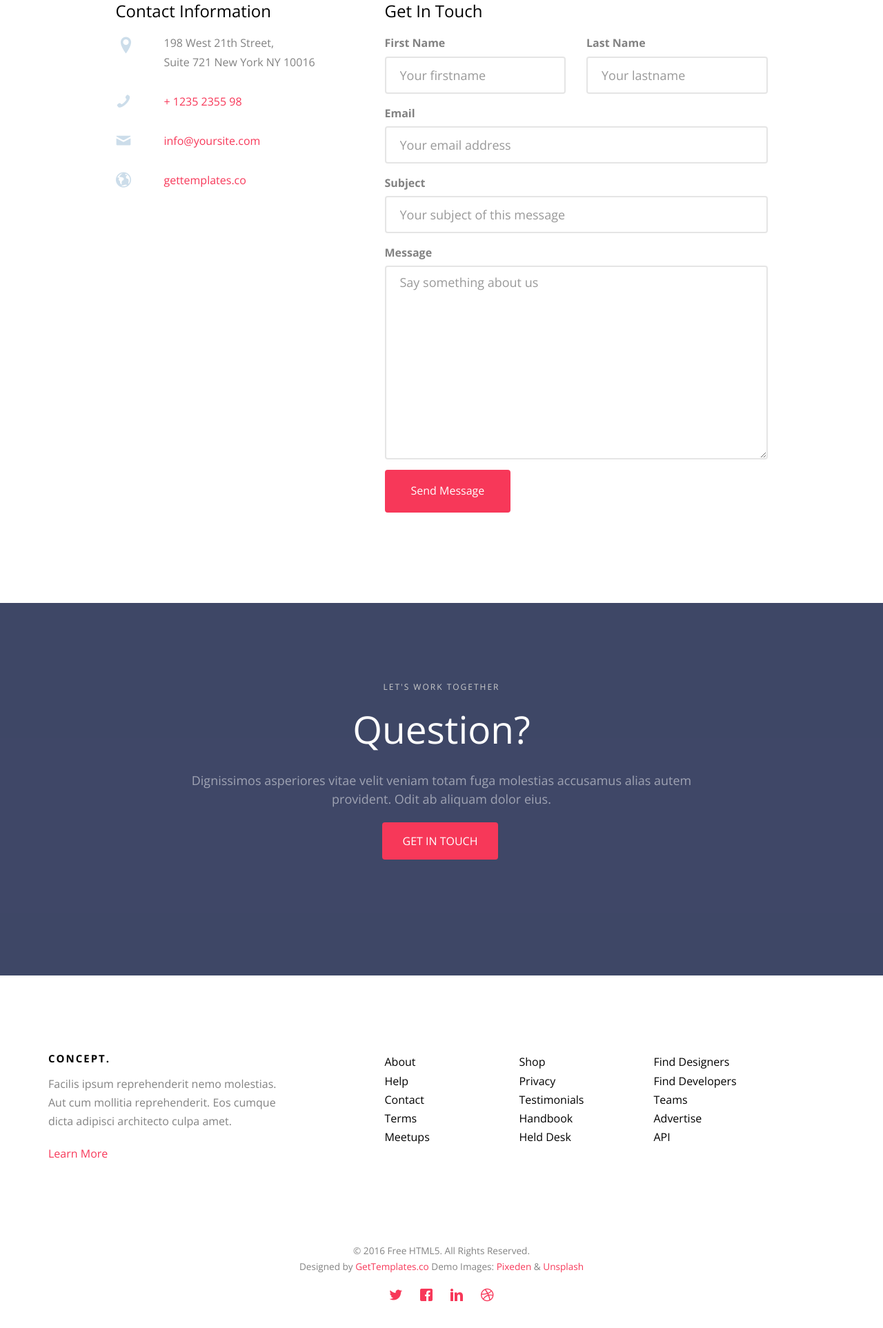
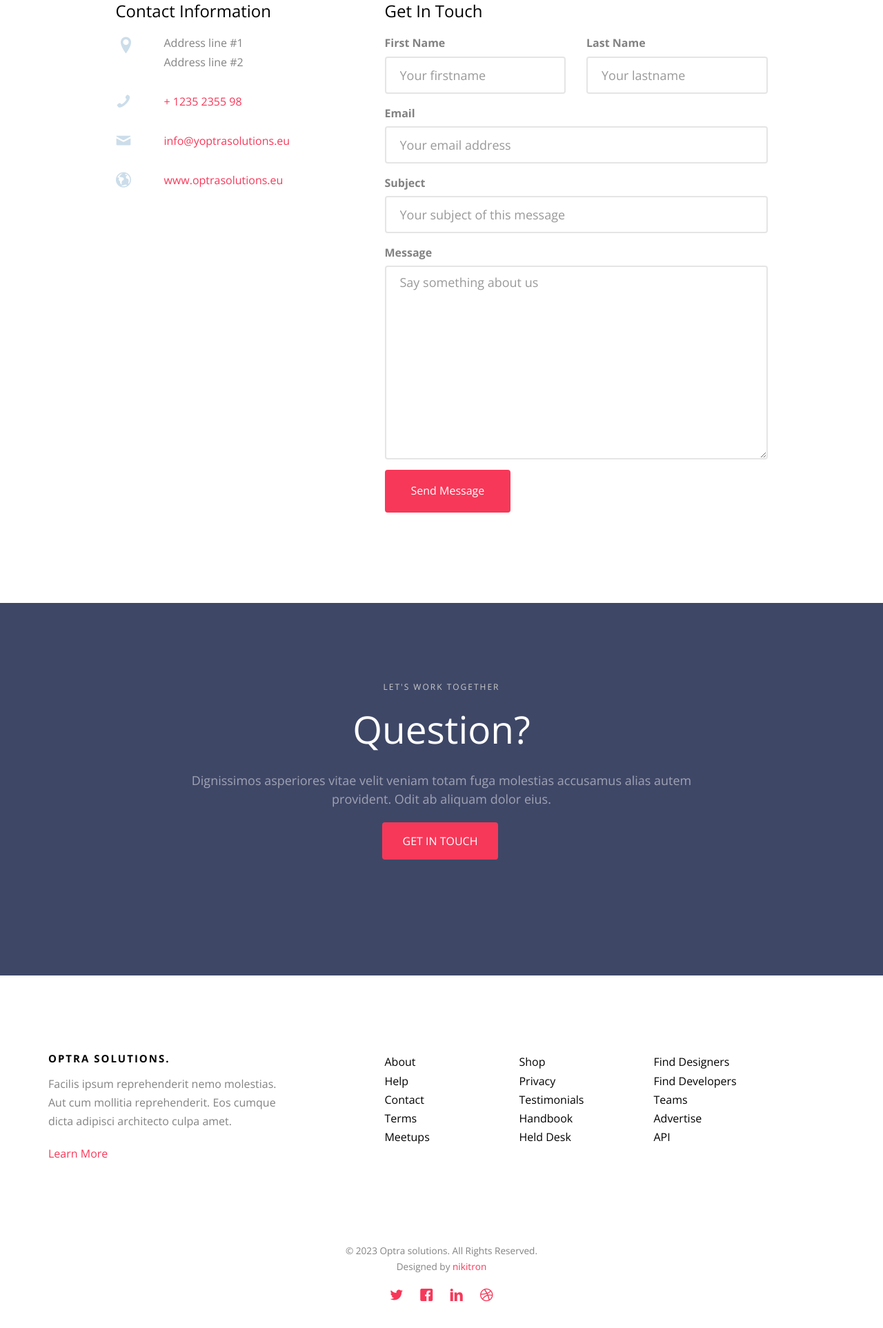
Before and after one commit to magvitron/OptraNew, a website: page contact.html in a window 1280 px wide. Shown: the part 709-2634 px from the top of the page at 69% size. Drawn offline with nearby package versions, Linux system fonts and the light colour scheme; files whose address does not match are found by name.

```diff
--- a/contact.html
+++ b/contact.html
@@ -1,6 +1,6 @@
 <!DOCTYPE HTML>
 <!--
-	Concept by gettemplates.co
+	OPTRA SOLUTIONS by gettemplates.co
 	Twitter: http://twitter.com/gettemplateco
 	URL: http://gettemplates.co
 -->
@@ -8,7 +8,7 @@
 	<head>
 	<meta charset="utf-8">
 	<meta http-equiv="X-UA-Compatible" content="IE=edge">
-	<title>Concept &mdash; Free Website Template, Free HTML5 Template by gettemplates.co</title>
+	<title>OPTRA SOLUTIONS &mdash; Free Website Template, Free HTML5 Template by gettemplates.co</title>
 	<meta name="viewport" content="width=device-width, initial-scale=1">
 	<meta name="description" content="Free HTML5 Website Template by gettemplates.co" />
 	<meta name="keywords" content="free website templates, free html5, free template, free bootstrap, free website template, html5, css3, mobile first, responsive" />
@@ -110,10 +110,10 @@
 					<div class="fh5co-contact-info">
 						<h3>Contact Information</h3>
 						<ul>
-							<li class="address">198 West 21th Street, <br> Suite 721 New York NY 10016</li>
+							<li class="address">Address line #1 <br> Address line #2</li>
 							<li class="phone"><a href="tel://1234567920">+ 1235 2355 98</a></li>
-							<li class="email"><a href="mailto:info@yoursite.com">info@yoursite.com</a></li>
-							<li class="url"><a href="http://gettemplates.co">gettemplates.co</a></li>
+							<li class="email"><a href="mailto:info@yoptrasolutions.eu">info@yoptrasolutions.eu</a></li>
+							<li class="url"><a href="http://wwww.optrasolutions.eu">www.optrasolutions.eu</a></li>
 						</ul>
 					</div>
 
@@ -182,7 +182,7 @@
 		<div class="container">
 			<div class="row row-pb-md">
 				<div class="col-md-4 fh5co-widget ">
-					<h3>Concept.</h3>
+					<h3>OPTRA SOLUTIONS.</h3>
 					<p>Facilis ipsum reprehenderit nemo molestias. Aut cum mollitia reprehenderit. Eos cumque dicta adipisci architecto culpa amet.</p>
 					<p><a href="#">Learn More</a></p>
 				</div>
@@ -220,8 +220,8 @@
 			<div class="row copyright">
 				<div class="col-md-12 text-center">
 					<p>
-						<small class="block">&copy; 2016 Free HTML5. All Rights Reserved.</small>
-						<small class="block">Designed by <a href="http://gettemplates.co/" target="_blank">GetTemplates.co</a> Demo Images: <a href="http://pixeden.com/" target="_blank">Pixeden</a> &amp; <a href="http://unsplash.com/" target="_blank">Unsplash</a></small>
+						<small class="block">&copy; 2023 Optra solutions. All Rights Reserved.</small>
+						<small class="block">Designed by <a href="http://nikitron.com/" target="_blank">nikitron</a>
 					</p>
 					<p>
 						<ul class="fh5co-social-icons">
```
Also changed, not shown: Vacancies.html (+1 -1 lines), about.html (+6 -6 lines), blog.html (+2 -2 lines), index.html (+1 -1 lines), products_Design.html (+6 -6 lines), services.html (+3 -3 lines).
